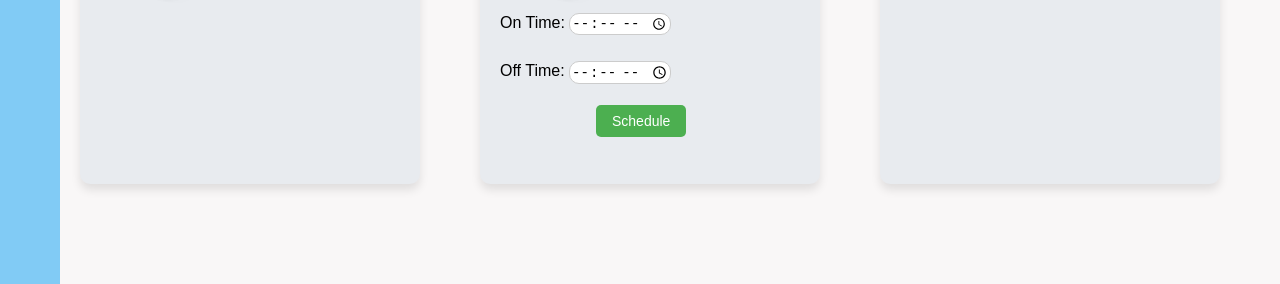
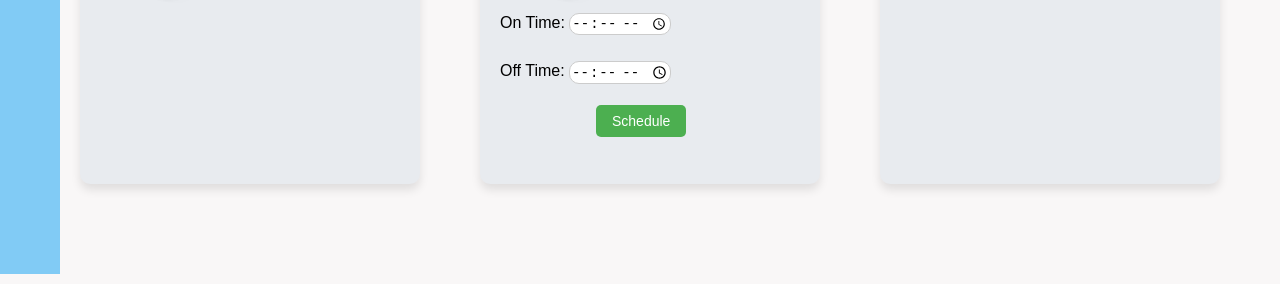
Before and after one commit to Automattrix-org/Dashboard, a plain HTML site: page index.html in a window 1280 px wide. Shown: the part 516-800 px from the top of the page. Drawn offline with nearby package versions, Linux system fonts and the light colour scheme; no server answers; a script that the page names is missing.

Commit message:
Update styles.css

```diff
--- a/styles.css
+++ b/styles.css
@@ -13,7 +13,7 @@ body {
     background-color: #81cbf5;
     padding: 20px 0;
     width: 60px;
-    height: 1550px;
+    height: 750px;
     display: flex;
     flex-direction: column;
     align-items: center;
```
